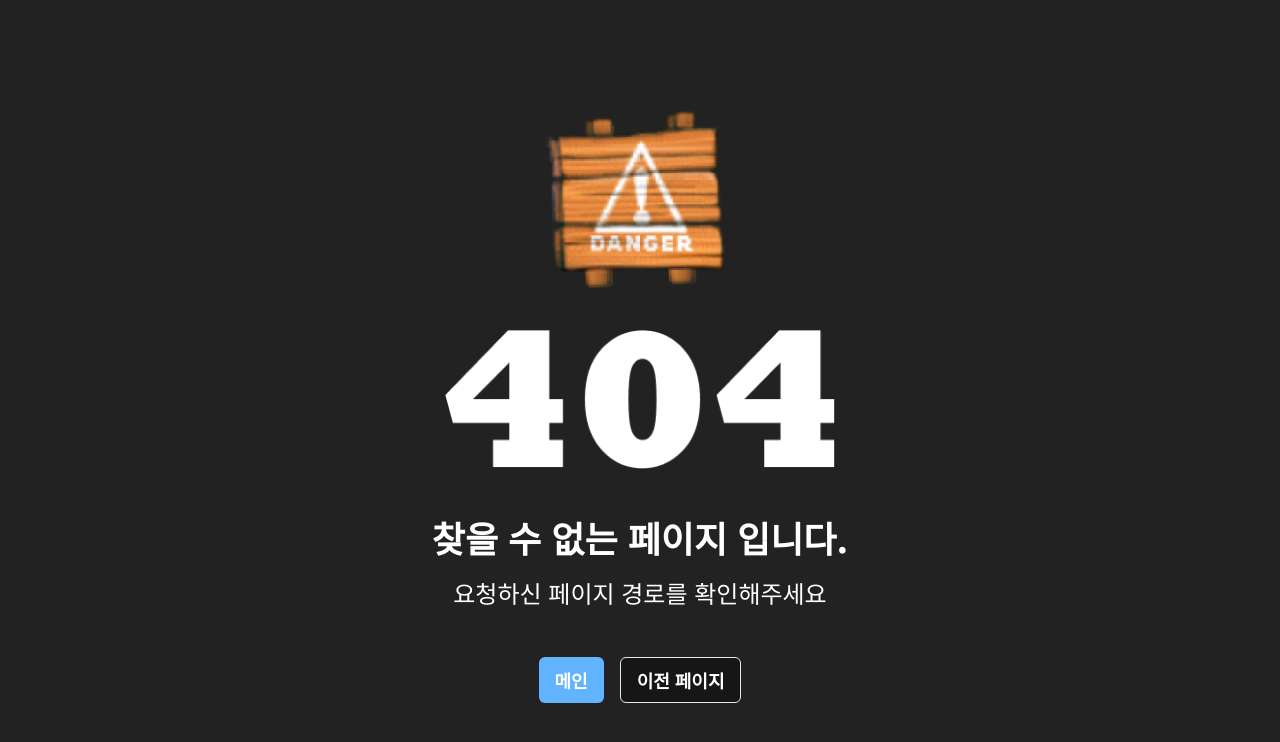
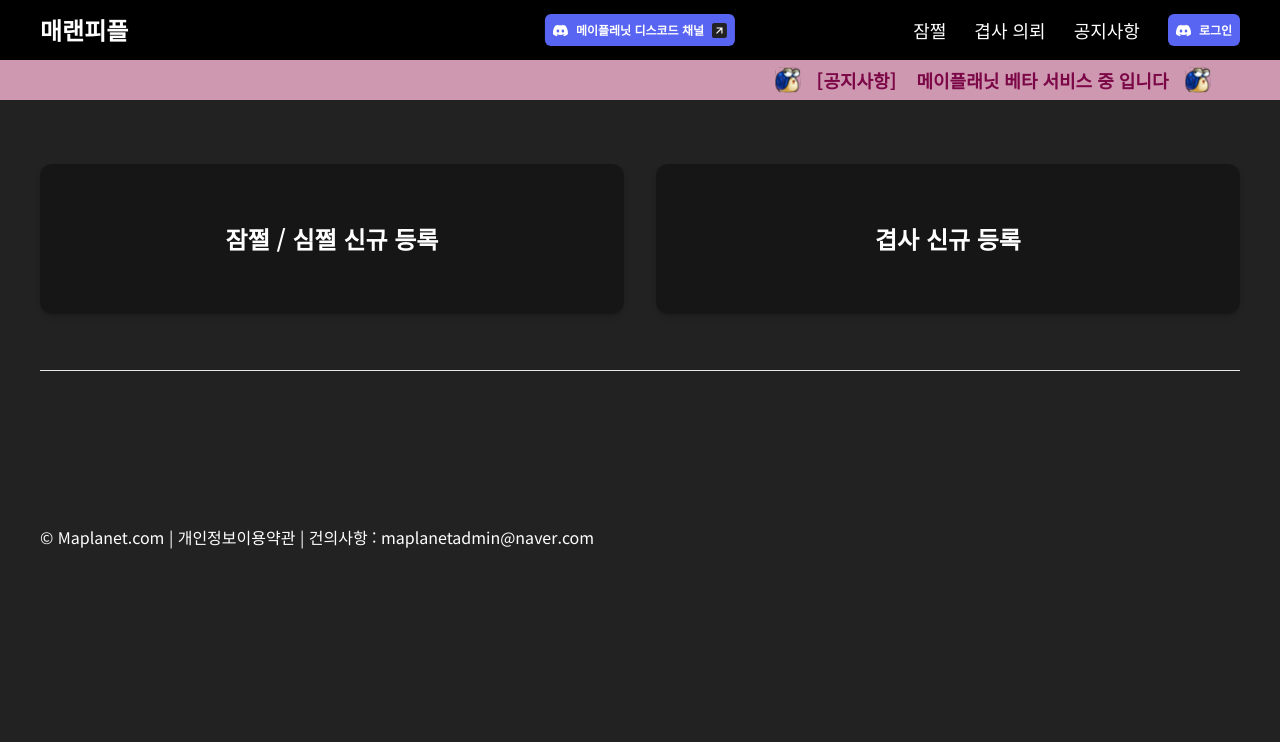
Before and after one commit to osh6006/Maplanet_Front, a Next.js app: page /write in a window 1280 px wide. Before the commit this address had no page. Shown: the top 742 px of the page. Built offline with nearby package versions, Linux system fonts and the light colour scheme.

Commit message:
Fix : 홈 페이지 UI 버그 수정 및 Inline Profile 컴포넌트 추가

```diff
--- a/src/app/(home)/(board)/components/post-card.tsx
+++ b/src/app/(home)/(board)/components/post-card.tsx
@@ -103,7 +103,7 @@ const PostCard: React.FunctionComponent<IPostCardProps> = ({
           onClick={() => {
             // TODO : Move Profile
           }}>
-          <Icon src='/svgs/discord-icon.svg' alt='discordIcon' size={15} />
+          <Icon src='/svgs/discord-icon.svg' alt='discordIcon' size={20} />
           1:1 대화
         </Button>
       </div>
--- a/src/app/(home)/(board)/components/search.tsx
+++ b/src/app/(home)/(board)/components/search.tsx
@@ -7,6 +7,7 @@ import Filter from './filter';
 import Icon from '@/components/ui/icon';
 import Input from '@/components/ui/input';
 import Button from '@/components/ui/button';
+import Link from 'next/link';
 
 interface IFilter {
   name: string;
@@ -109,6 +110,11 @@ const Search: React.FunctionComponent<ISearchProps> = ({ filters }) => {
         <Button color='main' size='md' className='' type='submit'>
           검색
         </Button>
+        {/* <Link href={'/write'}>
+          <Button color='main' size='md' className='text-white' type='button'>
+            새 글
+          </Button>
+        </Link> */}
       </div>
     </form>
   );
--- /dev/null
+++ b/src/app/(home)/(write)/components/write-type-selector.tsx
@@ -0,0 +1,25 @@
+import clsx from 'clsx';
+import * as React from 'react';
+
+interface IWriteTypeSelectorProps {}
+
+const WriteTypeSelector: React.FunctionComponent<IWriteTypeSelectorProps> = (props) => {
+  return (
+    <div className='flex w-full items-center justify-between gap-x-8'>
+      <div
+        className='relative flex h-[150px] flex-1 cursor-pointer items-center justify-center overflow-hidden rounded-xl bg-tableBackground px-4 text-2xl font-semibold
+      shadow-md hover:text-main
+      '>
+        잠쩔 / 심쩔 신규 등록
+      </div>
+      <div
+        className={clsx(
+          'relative flex h-[150px] flex-1 cursor-pointer items-center justify-center overflow-hidden rounded-xl bg-tableBackground px-4 text-2xl font-semibold shadow-md'
+        )}>
+        겹사 신규 등록
+      </div>
+    </div>
+  );
+};
+
+export default WriteTypeSelector;
--- /dev/null
+++ b/src/app/(home)/(write)/write/page.tsx
@@ -0,0 +1,24 @@
+'use client';
+
+import Inner from '@/components/ui/inner';
+import WriteTypeSelector from '../components/write-type-selector';
+import { useState } from 'react';
+
+interface IWriteProps {}
+
+const Write: React.FunctionComponent<IWriteProps> = ({}) => {
+  const [] = useState();
+
+  return (
+    <main className='w-full py-12'>
+      <Inner>
+        <div className='mt-4'>
+          <WriteTypeSelector />
+        </div>
+        <hr className='my-14' />
+      </Inner>
+    </main>
+  );
+};
+
+export default Write;
--- a/src/app/(home)/components/board-item.tsx
+++ b/src/app/(home)/components/board-item.tsx
@@ -1,5 +1,6 @@
 import Button from '@/components/ui/button';
 import Icon from '@/components/ui/icon';
+import InlineProfile from '@/components/ui/inline-profile';
 import * as React from 'react';
 
 interface IBoardItemProps {
@@ -32,11 +33,11 @@ const BoardItem: React.FunctionComponent<IBoardItemProps> = (props) => {
         {/* 첫번째 내용 */}
         <div className='flex'>
           {/* 프로필 */}
-          <div className='h-[30px] w-[200px] border-2 border-discord'></div>
+          <InlineProfile imgUrl='' manner={12} unManner={15} discordNickName='test' />
           {/* 날짜, 조회수 */}
           <div className='ml-2 flex flex-grow items-center justify-between text-xs text-[#aeaeae]'>
             2024-02-12
-            <div className='flex'>
+            <div className='flex items-center gap-x-1'>
               <Icon src='/svgs/eyes.svg' alt='eyes' size={12} />
               <div className='ml-[1px]'>23</div>
             </div>
@@ -48,28 +49,28 @@ const BoardItem: React.FunctionComponent<IBoardItemProps> = (props) => {
 
         {/* 세번째 내용 */}
         <div className='flex'>
-          <div className='mr-12 flex gap-1'>
+          <div className='mr-12 flex items-center gap-1'>
             <Icon src='/svgs/money.svg' alt='money' size={14} />
             <span className='text-sm text-[#ff6666]'>{addCommasToCost(props.cost)}</span>
           </div>
           <div className='flex items-center gap-8 text-xs text-[#cecece]'>
-            <div className='flex gap-1'>
+            <div className='flex items-center gap-1'>
               <Icon src='/svgs/잠쩔.svg' alt='잠쩔' size={12} />
               잠쩔
             </div>
-            <div className='flex gap-1'>
+            <div className='flex items-center gap-1'>
               <Icon src='/svgs/심쩔.svg' alt='심쩔' size={12} />
               심쩔
             </div>
-            <div className='flex gap-1'>
+            <div className='flex items-center gap-1'>
               <Icon src='/svgs/map.svg' alt='map' size={12} />
               죽음의 숲
             </div>
-            <div className='flex gap-1'>
+            <div className='flex items-center gap-1'>
               <Icon src='/svgs/time.svg' alt='time' size={12} />
               <span>1시간</span>
             </div>
-            <div className='flex gap-1'>
+            <div className='flex items-center gap-1'>
               <Icon src='/svgs/jobs.svg' alt='jobs' size={12} />
               직업
             </div>
@@ -84,7 +85,7 @@ const BoardItem: React.FunctionComponent<IBoardItemProps> = (props) => {
     return (
       <li className='flex h-[94px] w-full list-none items-center justify-between gap-1 rounded-xl bg-tableBackground px-[17px]'>
         {/* 프로필 */}
-        <div className='h-[30px] w-[200px] border-2 border-discord'></div>
+        <InlineProfile imgUrl='' manner={12} unManner={15} discordNickName='test' />
 
         {/* 현상금 */}
         {props.category === '현상 수배' && (
--- a/src/app/(home)/components/board.tsx
+++ b/src/app/(home)/components/board.tsx
@@ -160,7 +160,7 @@ const Board: React.FunctionComponent<IBoardProps> = ({ category, bgImage }) => {
       </div>
 
       {/* 아이템 리스트 컴포넌트*/}
-      <ul className='mt-[17px] flex flex-col justify-around gap-[13px]'>
+      <ul className='mt-[17px] flex  flex-col justify-around gap-[13px]'>
         {filteredData[0].items.map((item) => {
           return <BoardItem key={item.id} category={category} {...item} />;
         })}
--- a/src/app/(home)/page.tsx
+++ b/src/app/(home)/page.tsx
@@ -16,15 +16,15 @@ const HomePage: React.FunctionComponent<IHomePageProps> = () => {
             <span className='mr-5 tracking-widest text-[#d6d6d6]'>메 이 플 랜 드</span>
             <span className='tracking-widest text-[#d6d6d6]'>커 뮤 니 티</span>
           </div>
-          <Icon src='/images/logo.png' alt='logo-large' size={318} />
+          <h1 className='text-4xl font-semibold tracking-[1rem]'>매랜피플</h1>
         </div>
 
         {/* 메인 컨텐츠 부분 */}
         <div className='grid w-full grid-cols-2 grid-rows-2 gap-10'>
           <Board category='쩔' bgImage={'/images/option-bg-1.png'} />
           <Board category='겹사' bgImage={'/images/option-bg-3.png'} />
-          <Board category="쩔 매너 유저" bgImage={"/images/option-bg-1.png"}/>
-          <Board category="현상 수배" bgImage={"/images/option-bg-3.png"}/>
+          <Board category='쩔 매너 유저' bgImage={'/images/option-bg-1.png'} />
+          <Board category='현상 수배' bgImage={'/images/option-bg-3.png'} />
         </div>
       </main>
     </Inner>
```
Also changed, not shown: public/images/horn-mushroom.webp (added), public/images/maple.webp (added).
